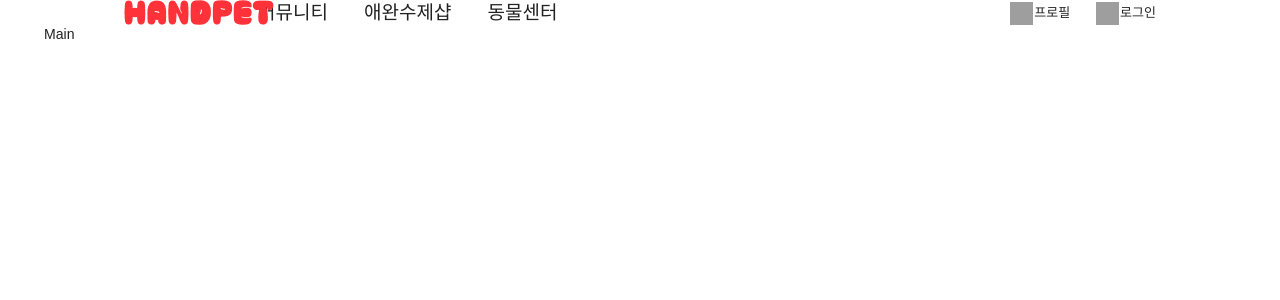
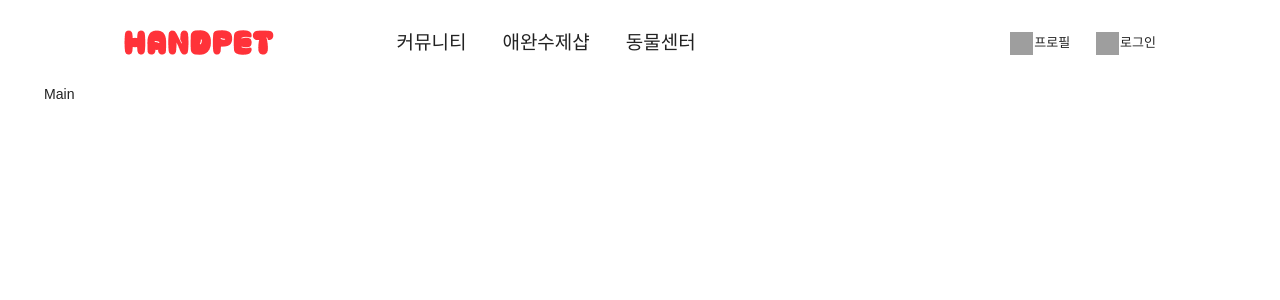
Before and after one commit to ESTFE-final/hand_pet_ver_2.0, a React (Vite) app: page / in a window 1280 px wide. Shown: the top 300 px of the page. Built offline with nearby package versions, Linux system fonts and the light colour scheme; grey boxes are pictures that could not be loaded; a web font is replaced by a local one.

Commit message:
fix: add

```diff
--- a/src/components/Header/Header.scss
+++ b/src/components/Header/Header.scss
@@ -6,13 +6,13 @@ header {
   display: flex;
   align-items: center;
   justify-content: space-between;
-  margin: 0 80px;
+  margin: 30px 80px;
 
   .categories ul {
     display: flex;
     gap: 36px;
     list-style: none;
-    margin-left: -30vw;
+    margin-left: -15vw;
     li {
       text-decoration: none;
       font-weight: 500;
```
